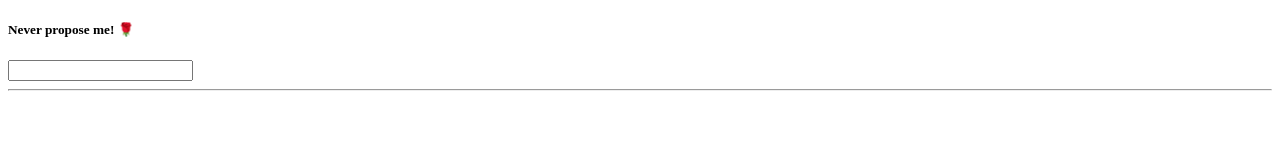
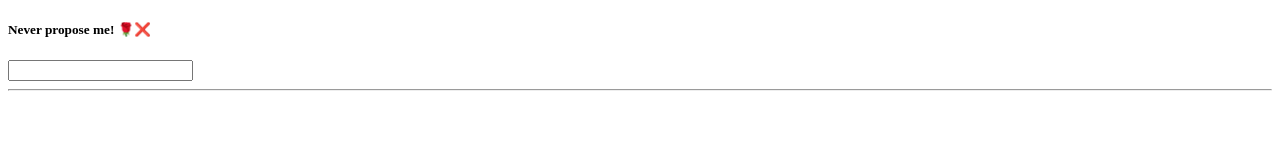
Before and after one commit to stowrt/guess-a-number-svelte, a Svelte app: page / in a window 1280 px wide. Shown: the top 160 px of the page. Built offline with nearby package versions, Linux system fonts and the light colour scheme; the HTML template or start-up script is replaced by a standard one.

Commit message:
:cricket: rose cross mark

```diff
--- a/src/love-hate.svelte
+++ b/src/love-hate.svelte
@@ -2,7 +2,7 @@
 	let sentence = "";
 </script>
 <h5>
-	Never propose me! 🌹
+	Never propose me! 🌹❌
 </h5>
 <input type="text" bind:value={sentence}/>
 <hr/>
```
